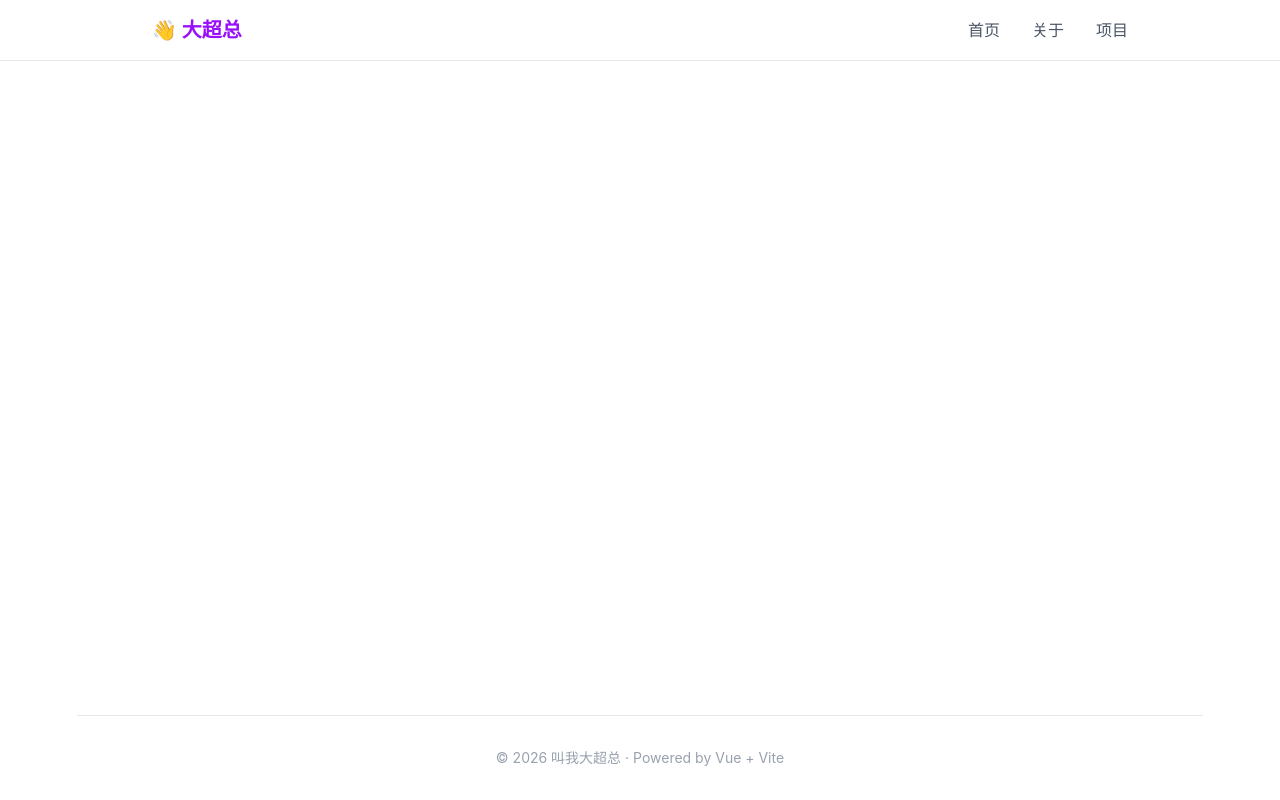
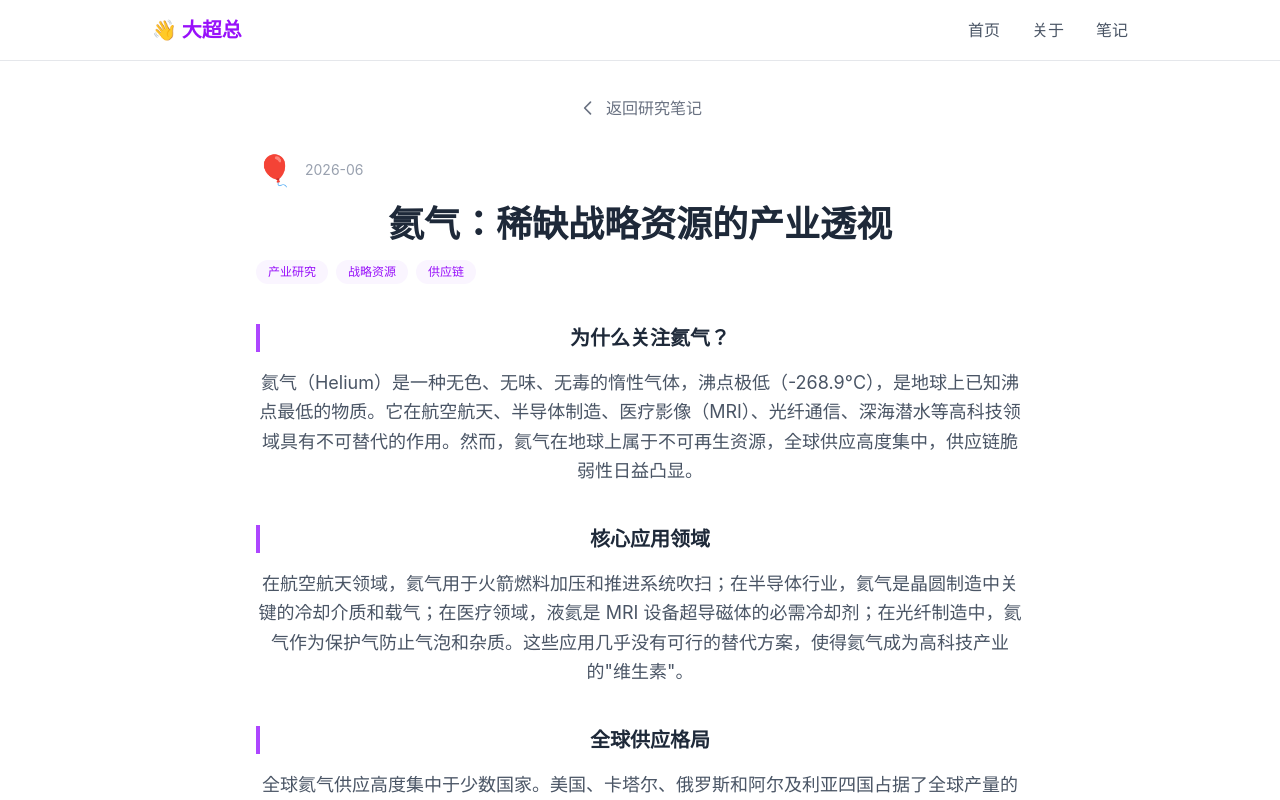
Before and after one commit to ShadowPaladinChao/shadowpaladinchao.github.io, a Vue app: page /#/notes/1 in a window 1280 px wide. Shown: the top 800 px of the page. Built offline with nearby package versions, Linux system fonts and the light colour scheme.

Commit message:
feat: 研究笔记页面 + 氦气产业研究文章

```diff
--- a/src/components/Navbar.vue
+++ b/src/components/Navbar.vue
@@ -20,7 +20,7 @@ const toggleMenu = () => {
       <div class="hidden sm:flex items-center gap-8">
         <router-link to="/" class="text-gray-600 hover:text-purple-600 transition-colors">首页</router-link>
         <router-link to="/about" class="text-gray-600 hover:text-purple-600 transition-colors">关于</router-link>
-        <router-link to="/projects" class="text-gray-600 hover:text-purple-600 transition-colors">项目</router-link>
+        <router-link to="/notes" class="text-gray-600 hover:text-purple-600 transition-colors">笔记</router-link>
       </div>
 
       <!-- Mobile Menu Button -->
@@ -39,7 +39,7 @@ const toggleMenu = () => {
       <div class="flex flex-col px-6 py-4 gap-4">
         <router-link to="/" @click="isOpen = false" class="text-gray-600 hover:text-purple-600 transition-colors">首页</router-link>
         <router-link to="/about" @click="isOpen = false" class="text-gray-600 hover:text-purple-600 transition-colors">关于</router-link>
-        <router-link to="/projects" @click="isOpen = false" class="text-gray-600 hover:text-purple-600 transition-colors">项目</router-link>
+        <router-link to="/notes" @click="isOpen = false" class="text-gray-600 hover:text-purple-600 transition-colors">笔记</router-link>
       </div>
     </div>
   </nav>
--- a/src/pages/Home.vue
+++ b/src/pages/Home.vue
@@ -15,10 +15,10 @@
       </p>
       <div class="flex gap-4 justify-center flex-wrap">
         <router-link
-          to="/projects"
+          to="/notes"
           class="px-8 py-3 bg-white text-purple-600 rounded-full font-semibold hover:bg-gray-100 transition-colors shadow-lg"
         >
-          查看项目
+          研究笔记
         </router-link>
         <router-link
           to="/about"
--- /dev/null
+++ b/src/pages/NoteDetail.vue
@@ -0,0 +1,95 @@
+<script setup lang="ts">
+import { useRoute, useRouter } from 'vue-router'
+
+const route = useRoute()
+const router = useRouter()
+
+// 文章内容数据 — 后续可抽到独立文件
+const heliumArticle = {
+  title: '氦气：稀缺战略资源的产业透视',
+  date: '2026-06',
+  emoji: '🎈',
+  tags: ['产业研究', '战略资源', '供应链'],
+  sections: [
+    {
+      heading: '为什么关注氦气？',
+      content: '氦气（Helium）是一种无色、无味、无毒的惰性气体，沸点极低（-268.9°C），是地球上已知沸点最低的物质。它在航空航天、半导体制造、医疗影像（MRI）、光纤通信、深海潜水等高科技领域具有不可替代的作用。然而，氦气在地球上属于不可再生资源，全球供应高度集中，供应链脆弱性日益凸显。',
+    },
+    {
+      heading: '核心应用领域',
+      content: '在航空航天领域，氦气用于火箭燃料加压和推进系统吹扫；在半导体行业，氦气是晶圆制造中关键的冷却介质和载气；在医疗领域，液氦是 MRI 设备超导磁体的必需冷却剂；在光纤制造中，氦气作为保护气防止气泡和杂质。这些应用几乎没有可行的替代方案，使得氦气成为高科技产业的"维生素"。',
+    },
+    {
+      heading: '全球供应格局',
+      content: '全球氦气供应高度集中于少数国家。美国、卡塔尔、俄罗斯和阿尔及利亚四国占据了全球产量的 90% 以上。氦气主要通过天然气提取获得，而非独立开采，这意味着其产量受制于天然气产业政策。近年来，美国战略氦气储备的出售、卡塔尔外交风波、俄罗斯新产能投产等因素持续扰动全球供需平衡。',
+    },
+    {
+      heading: '中国的机遇与挑战',
+      content: '中国是全球最大的氦气消费国之一，但自给率极低，长期依赖进口。近年来，中国在氦气勘探和提纯技术上取得突破，宁夏、四川等地已发现具有工业价值的富氦天然气田。然而，从勘探到商业化量产仍有较长的路要走。减少对进口氦气的依赖，是中国高端制造业必须面对的战略课题。',
+    },
+    {
+      heading: '投资与研究视角',
+      content: '从产业研究和投资角度来看，氦气供应链存在以下几个值得关注的趋势：一是氦气价格长期上行趋势明显，供需偏紧格局短期难以改变；二是氦气回收与循环利用技术将成为降本增效的关键；三是氦气替代技术（如无氦 MRI）的发展将对需求端产生影响；四是具备氦气资源和技术储备的企业可能成为产业链中的战略标的。',
+    },
+  ],
+}
+
+const goBack = () => {
+  router.push('/notes')
+}
+</script>
+
+<template>
+  <div class="min-h-screen pt-24 pb-16 px-6">
+    <div class="max-w-3xl mx-auto">
+
+      <!-- 返回按钮 -->
+      <button
+        @click="goBack"
+        class="inline-flex items-center gap-2 text-gray-500 hover:text-purple-600 mb-8 transition-colors"
+      >
+        <svg class="w-5 h-5" fill="none" stroke="currentColor" viewBox="0 0 24 24">
+          <path stroke-linecap="round" stroke-linejoin="round" stroke-width="2" d="M15 19l-7-7 7-7" />
+        </svg>
+        返回研究笔记
+      </button>
+
+      <!-- 文章头部 -->
+      <header class="mb-10">
+        <div class="flex items-center gap-3 mb-4">
+          <span class="text-3xl">{{ heliumArticle.emoji }}</span>
+          <span class="text-sm text-gray-400">{{ heliumArticle.date }}</span>
+        </div>
+        <h1 class="text-3xl sm:text-4xl font-bold text-gray-800 mb-4">
+          {{ heliumArticle.title }}
+        </h1>
+        <div class="flex flex-wrap gap-2">
+          <span
+            v-for="tag in heliumArticle.tags"
+            :key="tag"
+            class="px-3 py-1 bg-purple-50 text-purple-600 rounded-full text-xs font-medium"
+          >
+            {{ tag }}
+          </span>
+        </div>
+      </header>
+
+      <!-- 文章正文 -->
+      <div class="prose prose-gray max-w-none">
+        <section
+          v-for="section in heliumArticle.sections"
+          :key="section.heading"
+          class="mb-10"
+        >
+          <h2 class="text-xl font-bold text-gray-800 mb-4 border-l-4 border-purple-500 pl-4">
+            {{ section.heading }}
+          </h2>
+          <p class="text-gray-600 leading-relaxed text-lg">
+            {{ section.content }}
+          </p>
+        </section>
+      </div>
+
+    </div>
+  </div>
+</template>
--- a/src/pages/Projects.vue
+++ b/src/pages/Projects.vue
@@ -1,48 +1,62 @@
 <script setup lang="ts">
-const projects = [
+const articles = [
   {
-    title: '个人主页',
-    description: '基于 Vue 3 + TypeScript + Tailwind CSS 构建的个人网站，通过 GitHub Actions 自动部署到 GitHub Pages。',
-    tags: ['Vue 3', 'TypeScript', 'Tailwind', 'GitHub Pages'],
-  },
-  {
-    title: '更多项目',
-    description: '更多精彩项目正在路上，敬请期待...',
-    tags: ['Coming Soon'],
+    slug: 'helium',
+    emoji: '🎈',
+    title: '氦气：稀缺战略资源的产业透视',
+    date: '2026-06',
+    summary: '从航空航天到半导体，从 MRI 到光纤制造——氦气是不可替代的高科技"维生素"。探讨全球供应格局、中国的机遇与挑战。',
+    tags: ['产业研究', '战略资源', '供应链'],
   },
 ]
 </script>
 
 <template>
   <div class="min-h-screen pt-24 pb-16 px-6">
-    <div class="max-w-4xl mx-auto">
-      <h1 class="text-4xl sm:text-5xl font-bold text-gray-800 mb-8">
-        项目展示
+    <div class="max-w-3xl mx-auto">
+
+      <div class="mb-10">
+        <h1 class="text-4xl sm:text-5xl font-bold text-gray-800 mb-3">
+          📝 研究笔记
         </h1>
+        <p class="text-gray-500 text-lg">
+          产业研究 · 技术洞察 · 投资思考
+        </p>
+      </div>
 
-      <div class="grid sm:grid-cols-2 gap-6">
-        <div
-          v-for="project in projects"
-          :key="project.title"
-          class="p-6 rounded-2xl border border-gray-200 hover:border-purple-300 hover:shadow-lg transition-all bg-white"
+      <div class="space-y-4">
+        <router-link
+          v-for="article in articles"
+          :key="article.slug"
+          :to="`/notes/${article.slug}`"
+          class="block group p-6 rounded-2xl border border-gray-200 bg-white hover:border-purple-300 hover:shadow-lg transition-all"
         >
-          <h3 class="text-xl font-semibold text-gray-800 mb-3">
-            {{ project.title }}
+          <div class="flex items-start gap-4">
+            <span class="text-3xl shrink-0 mt-1">{{ article.emoji }}</span>
+            <div class="flex-1 min-w-0">
+              <div class="flex items-center gap-3 mb-2">
+                <h3 class="text-lg font-bold text-gray-800 group-hover:text-purple-600 transition-colors">
+                  {{ article.title }}
                 </h3>
-          <p class="text-gray-500 mb-4 leading-relaxed">
-            {{ project.description }}
+                <span class="text-xs text-gray-400 shrink-0">{{ article.date }}</span>
+              </div>
+              <p class="text-gray-500 leading-relaxed mb-3">
+                {{ article.summary }}
               </p>
               <div class="flex flex-wrap gap-2">
                 <span
-              v-for="tag in project.tags"
+                  v-for="tag in article.tags"
                   :key="tag"
-              class="px-3 py-1 bg-gray-100 text-gray-600 rounded-full text-xs font-medium"
+                  class="px-2.5 py-1 bg-purple-50 text-purple-600 rounded-full text-xs font-medium"
                 >
                   {{ tag }}
                 </span>
               </div>
             </div>
           </div>
+        </router-link>
+      </div>
+
     </div>
   </div>
 </template>
--- a/src/router/index.ts
+++ b/src/router/index.ts
@@ -1,14 +1,16 @@
 import { createRouter, createWebHashHistory } from 'vue-router'
 import Home from '../pages/Home.vue'
 import About from '../pages/About.vue'
-import Projects from '../pages/Projects.vue'
+import Notes from '../pages/Projects.vue'
+import NoteDetail from '../pages/NoteDetail.vue'
 
 const router = createRouter({
   history: createWebHashHistory(),
   routes: [
     { path: '/', name: 'home', component: Home },
     { path: '/about', name: 'about', component: About },
-    { path: '/projects', name: 'projects', component: Projects },
+    { path: '/notes', name: 'notes', component: Notes },
+    { path: '/notes/:slug', name: 'note-detail', component: NoteDetail },
   ],
 })
 
```
Lines whose indentation alone changed are shown as unchanged.
